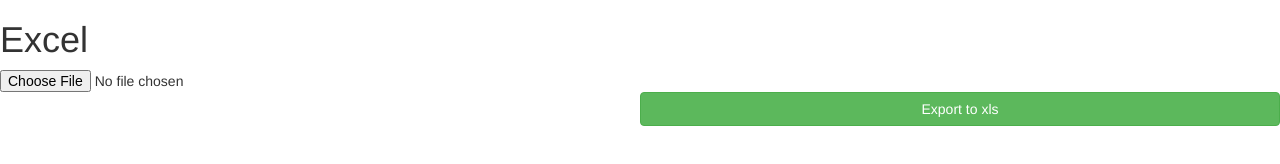
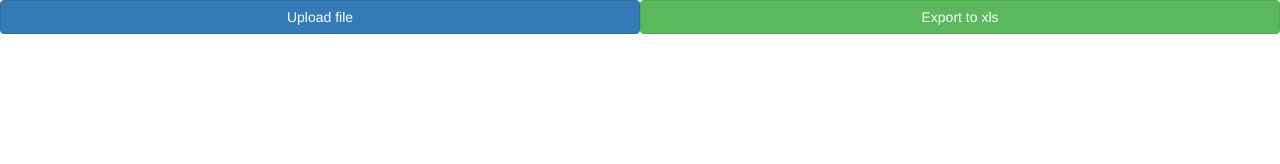
Before and after one commit to JackLip/xls-export, a website: page index.html in a window 1280 px wide. Drawn offline with nearby package versions, Linux system fonts and the light colour scheme.

Commit message:
change input button

```diff
--- a/index.html
+++ b/index.html
@@ -1,15 +1,19 @@
 <html>
 
 <head>
-    <title>Excel</title>
+    <title>Excel export</title>
     <link rel="stylesheet" href="https://maxcdn.bootstrapcdn.com/bootstrap/3.3.7/css/bootstrap.min.css">
 </head>
 
 <body ng-app="app" ng-controller="AppController as app">
-    <h1>Excel</h1>
+    <label class="btn btn-primary col-md-6" for="my-file-selector">
     <input
+        id="my-file-selector"
         type="file"
+        style="display:none;"
         onchange="angular.element(this).scope().app.onFileChanged(event)"/>
+    Upload file
+</label>
     <button id="btnExport" class="btn btn-success col-md-6" style="float: right">Export to xls</button>
 
     <div ng-if="app.table">
```
